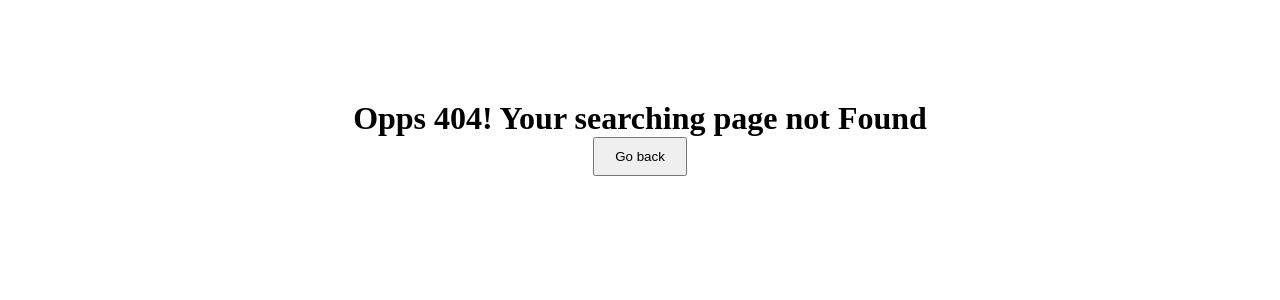
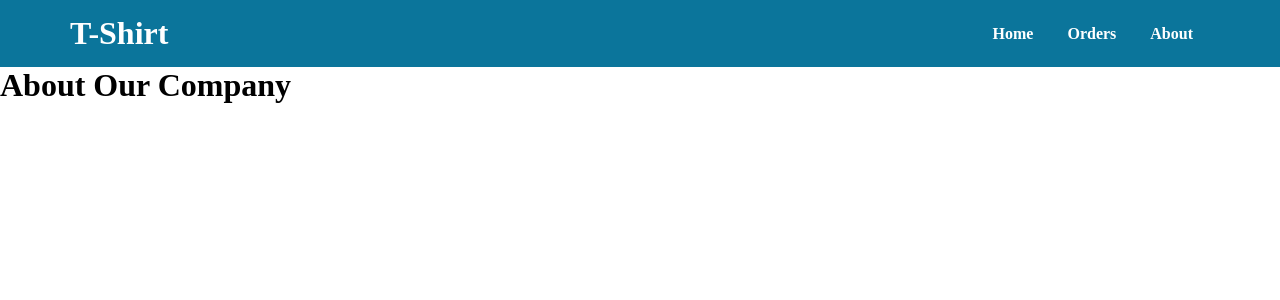
Before and after one commit to robiulislam2520/programming_hero_b6, a React (Create React App) app: page /about in a window 1280 px wide. Before the commit this address had no page. Shown: the top 300 px of the page. Built offline with nearby package versions, Linux system fonts and the light colour scheme.

Commit message:
About Page

```diff
--- /dev/null
+++ b/src/pages/About.js
@@ -0,0 +1,11 @@
+import React from 'react'
+
+const About = () => {
+  return (
+    <div>
+        <h1>About Our Company</h1>
+    </div>
+  )
+}
+
+export default About
--- a/src/routes/router.js
+++ b/src/routes/router.js
@@ -1,4 +1,5 @@
 import Main from "../layouts/Main";
+import About from "../pages/About";
 import Home from "../pages/Home";
 import NotFound from "../pages/NotFound";
 import Orders from "../pages/Orders";
@@ -19,6 +20,10 @@ const router = createBrowserRouter([
                 path: '/orders',
                 element: <Orders/>
             },
+            {
+                path:'/about',
+                element: <About/>
+            }
         ]
     },
     {
```
